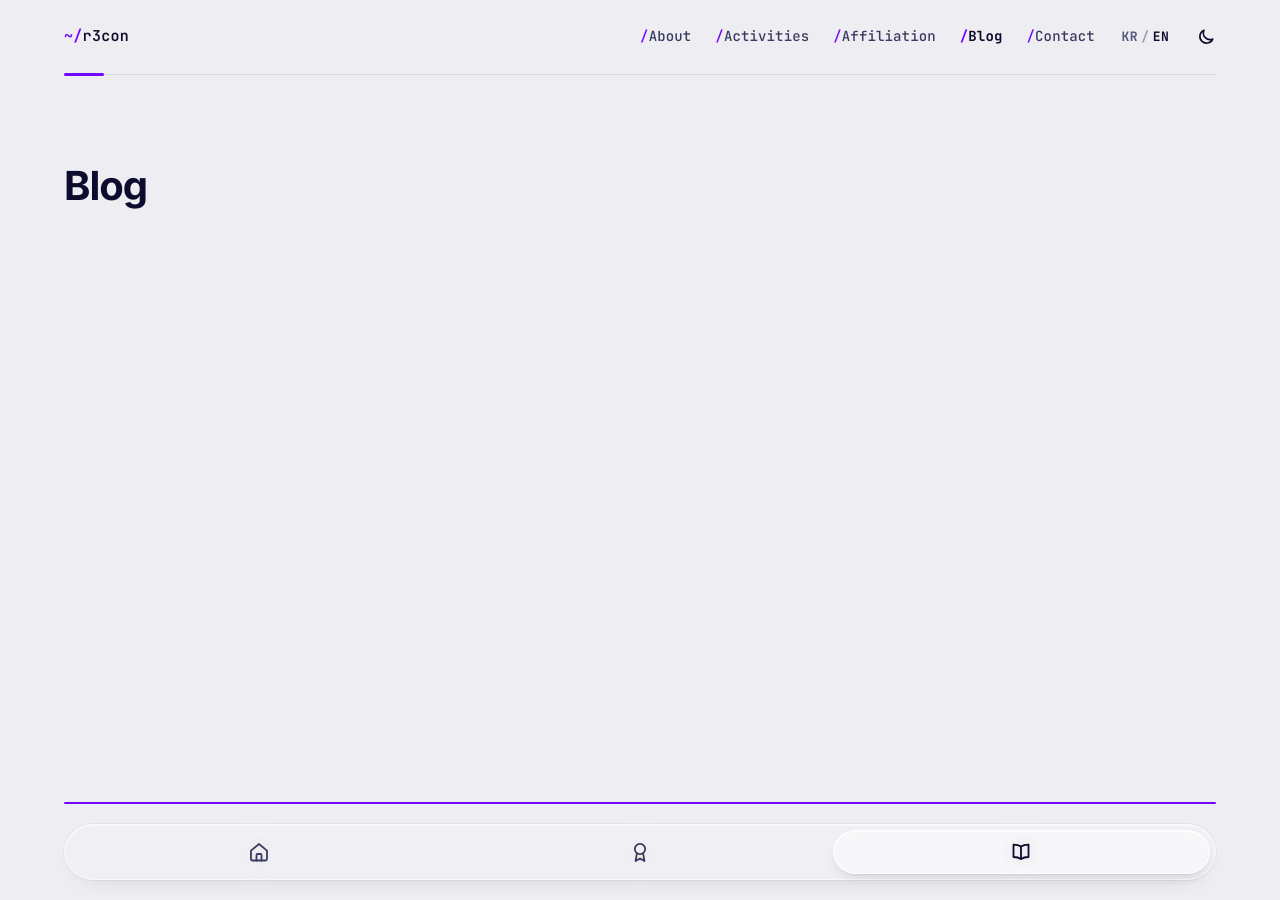
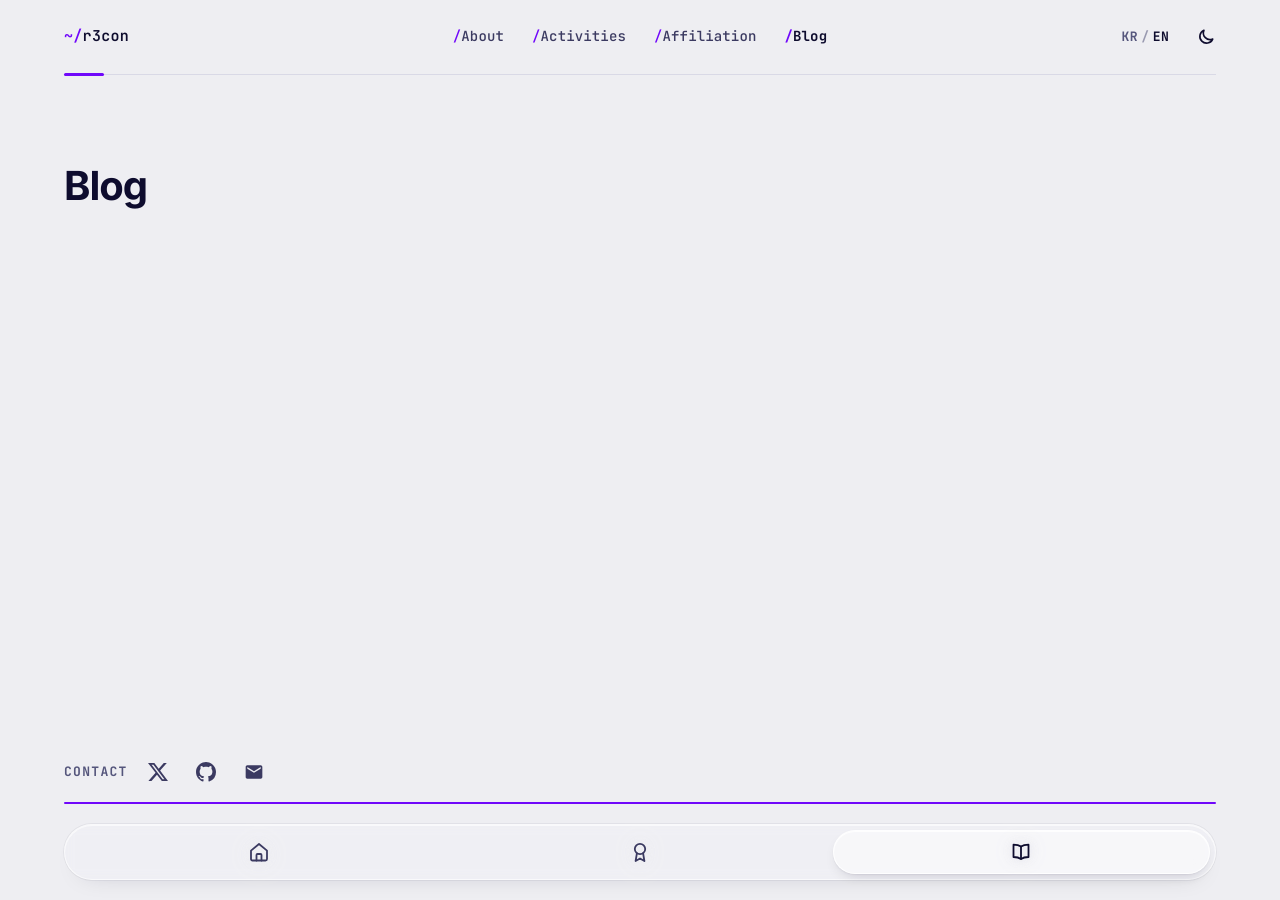
Before and after one commit to jhlee0507/jhlee0507.github.io, a Jekyll site: the page built from blog/index.html, in a window 1280 px wide. Built offline with Jekyll 4.4.1, drawn with Linux system fonts in a browser that asks for light colours.

Commit message:
Centre the header links, hide the handle on the main page, and bring back the contact row

```diff
--- /dev/null
+++ b/_includes/contact.html
@@ -0,0 +1,17 @@
+{%- comment -%}
+  Contact, just above the bottom line of every page but the main one and the Contact page itself: a small
+  label and beside it a logo per link.
+  The email is an envelope that opens a new message.
+{%- endcomment -%}
+<div class="contact">
+  <span class="contact-label" id="contact-label">{% include t.html en="Contact" ko="연락처" %}</span>
+  <ul aria-labelledby="contact-label">
+    {%- for item in site.contact %}
+    {%- if item.text %}
+    <li><a href="mailto:{{ item.text | escape }}" aria-label="{{ item.name | escape }}: {{ item.text | escape }}" title="{{ item.text | escape }}">{% include icon-mail.html %}</a></li>
+    {%- else %}
+    <li><a href="{{ item.url | escape }}" rel="me noopener" target="_blank" aria-label="{{ item.name | escape }}" title="{{ item.name | escape }}">{% if item.icon == 'x' %}{% include icon-x.html %}{% elsif item.icon == 'github' %}{% include icon-github.html %}{% else %}{{ item.name | escape }}{% endif %}</a></li>
+    {%- endif %}
+    {%- endfor %}
+  </ul>
+</div>
--- a/_layouts/default.html
+++ b/_layouts/default.html
@@ -32,6 +32,10 @@
 <main id="main" class="wrap">
 {% if page.key == 'home' %}{% include hero.html %}{% endif %}
 {{ content }}
+{%- if site.contact.size > 0 and page.key != 'home' and page.key != 'contact' %}
+{%- comment %} every page but the main one (and the Contact page itself) ends in the contact row, just above the bottom line {% endcomment %}
+{% include contact.html %}
+{%- endif %}
 </main>
 
 {%- comment %} every page ends in the bottom line. On a touch screen a bar of glass follows it, with a tab per entry of
--- a/assets/css/site.css
+++ b/assets/css/site.css
@@ -88,7 +88,8 @@ a:hover{color:var(--accent);text-decoration-color:var(--accent)}
 .skip:focus{top:1rem}
 .skip:hover{color:#fff}
 .nw{white-space:nowrap}
-main{flex:1 0 auto}
+/* a column, so that the contact row can sit at its foot however short the page is */
+main{flex:1 0 auto;display:flex;flex-direction:column}
 /* read aloud, not shown */
 .sr-only{position:absolute;width:1px;height:1px;margin:-1px;padding:0;overflow:hidden;clip:rect(0 0 0 0);clip-path:inset(50%);white-space:nowrap;border:0}
 main:focus{outline:none}
@@ -96,25 +97,24 @@ main:focus{outline:none}
 .wrap{position:relative;z-index:1;width:min(100% - 2rem,72rem);margin-inline:auto}
 @media (min-width:48rem){.wrap{width:min(100% - 4rem,72rem)}}
 
-/* masthead: the handle, the pages, and the language and dark-mode buttons. On a wide screen they share one
-   row; on a narrow one the pages take a row of their own under the other two */
-.mast{display:flex;flex-wrap:wrap;align-items:center;justify-content:space-between;gap:.25rem 1rem;padding:1.5rem 0;border-bottom:1px solid var(--rule)}
-.mast .handle{flex:none;display:inline-block;padding:.7rem .5rem;margin:-.7rem -.5rem;font-family:var(--mono);font-size:.9375rem;font-weight:600;letter-spacing:.02em;white-space:nowrap;text-decoration:none;color:var(--ink)}
+/* masthead: the handle on the left, the pages in the middle, the language and dark-mode buttons on the right.
+   On a wide screen they share one row; on a narrow one the pages take a row of their own underneath, still
+   centred. The main page shows no handle (its place is kept, so nothing else moves). */
+.mast{display:grid;grid-template-columns:1fr auto;grid-template-areas:"handle tools" "links links";align-items:center;gap:.25rem 1rem;padding:1.5rem 0;border-bottom:1px solid var(--rule)}
+.mast .handle{grid-area:handle;justify-self:start;display:inline-block;padding:.7rem .5rem;margin:-.7rem -.5rem;font-family:var(--mono);font-size:.9375rem;font-weight:600;letter-spacing:.02em;white-space:nowrap;text-decoration:none;color:var(--ink)}
 .mast .handle:hover{color:var(--accent)}
 .mast .handle::before{content:"~/";color:var(--accent-2)}
+.page-home .mast .handle{visibility:hidden}
 /* the pages read as paths, like the handle: /About. The one being read is darker and heavier */
-.mast .links{order:3;flex:1 0 100%;display:flex;flex-wrap:wrap;justify-content:space-between;gap:0 .375rem;margin:.375rem 0 -.75rem}
-.mast .links a{display:inline-block;padding:.8rem 0;font-family:var(--mono);font-size:clamp(.6875rem,3.2vw,.8125rem);font-weight:500;letter-spacing:.01em;white-space:nowrap;text-decoration:none;color:var(--ink-2)}
+.mast .links{grid-area:links;display:flex;flex-wrap:wrap;justify-content:center;gap:0 clamp(.5rem,3.5vw,1.25rem);margin:.375rem 0 -.75rem}
+.mast .links a{display:inline-block;padding:.8rem 0;font-family:var(--mono);font-size:clamp(.75rem,3.4vw,.875rem);font-weight:500;letter-spacing:.01em;white-space:nowrap;text-decoration:none;color:var(--ink-2)}
 .mast .links a:hover{color:var(--accent)}
 .mast .links a[aria-current="page"]{font-weight:700;color:var(--ink)}
 .mast .links .n{color:var(--accent-2)}
 .mast .links a:focus-visible{outline-offset:-2px}
-/* the narrowest phones: the names without the slash, so that all five still fit on one row */
-@media (max-width:21.5rem){.mast .links .n{display:none}}
 @media (min-width:48rem){
-  .mast{flex-wrap:nowrap}
-  .mast .links{order:0;flex:0 1 auto;justify-content:flex-end;gap:0 1.5rem;margin:-.8rem 0 -.8rem auto}
-  .mast .links a{font-size:.875rem}
+  .mast{grid-template-columns:1fr auto 1fr;grid-template-areas:"handle links tools"}
+  .mast .links{gap:0 1.75rem;margin:-.8rem 0}
 }
 /* the language button: KR/EN, the one in use standing out */
 .lang-btn{flex:none;display:none;align-items:center;gap:.2rem;height:2.75rem;margin:-.625rem 0;padding:0 .6rem;border:1px solid transparent;border-radius:10px;background:transparent;font-family:var(--mono);font-size:.8125rem;font-weight:700;letter-spacing:.04em;color:var(--muted);cursor:pointer;-webkit-tap-highlight-color:transparent;transition:background-color .15s ease,color .15s ease}
@@ -125,7 +125,7 @@ main:focus{outline:none}
 .lang-btn .en,html[data-lang="ko"] .lang-btn .kr{color:var(--ink)}
 html[data-lang="ko"] .lang-btn .en{color:inherit}
 /* the dark-mode button: a moon while the page is light, a sun while it is dark */
-.mast .tools{flex:none;display:flex;align-items:center;gap:.25rem}
+.mast .tools{grid-area:tools;justify-self:end;display:flex;align-items:center;gap:.25rem}
 .theme-btn{flex:none;display:none;place-items:center;width:2.75rem;height:2.75rem;margin:-.625rem -.75rem -.625rem 0;padding:0;border:1px solid transparent;border-radius:10px;background:transparent;color:var(--ink);cursor:pointer;-webkit-tap-highlight-color:transparent;transition:background-color .15s ease,color .15s ease}
 .js .theme-btn{display:inline-grid}
 .theme-btn:focus-visible{outline-offset:2px}
@@ -283,6 +283,19 @@ main > section:last-of-type{border-bottom:0}
 /* the bottom line of every page; under it sits the bar of glass */
 .endline{flex:none;position:relative;z-index:1;width:min(100% - 2rem,72rem);height:2px;margin-inline:auto;border-radius:2px;background:var(--accent-2)}
 @media (min-width:48rem){.endline{width:min(100% - 4rem,72rem)}}
+/* the contact row, pinned just above the bottom line of every page but the main one: a small label and
+   beside it a logo per link */
+.contact{display:flex;flex-wrap:wrap;align-items:center;gap:.25rem 1.25rem;margin-top:auto;padding-bottom:.5rem}
+.contact-label{font-family:var(--mono);font-size:.8125rem;font-weight:700;letter-spacing:.1em;text-transform:uppercase;color:var(--muted)}
+/* the wide tracking is for capitals; Korean has none and reads better set closer */
+html[data-lang="ko"] .contact-label{letter-spacing:.01em}
+/* pulled left by the padding inside a logo, so that a wrapped row lines up with the label above it */
+.contact ul{display:flex;flex-wrap:wrap;align-items:center;gap:.25rem;margin:0 0 0 -.75rem;padding:0;list-style:none}
+.contact a{display:grid;place-items:center;min-width:2.75rem;height:2.75rem;padding:0 .5rem;border-radius:10px;color:var(--ink-2);text-decoration:none;transition:background-color .15s ease,color .15s ease}
+@media (hover:hover){.contact a:hover{color:var(--accent);background-color:var(--tint)}}
+.contact a:active{color:var(--accent);background-color:var(--tint)}
+.contact a:focus-visible{outline-offset:2px}
+.contact svg{width:1.25rem;height:1.25rem;fill:currentColor}
 /* contact page: a card per way of reaching me, with its logo and the handle or address */
 .contact-page .grid{display:block}
 .reach{list-style:none;margin:2.75rem 0 0;padding:0;display:grid;gap:.75rem}
```
Also changed, not shown: _data/nav.yml (+2 -5 lines).
